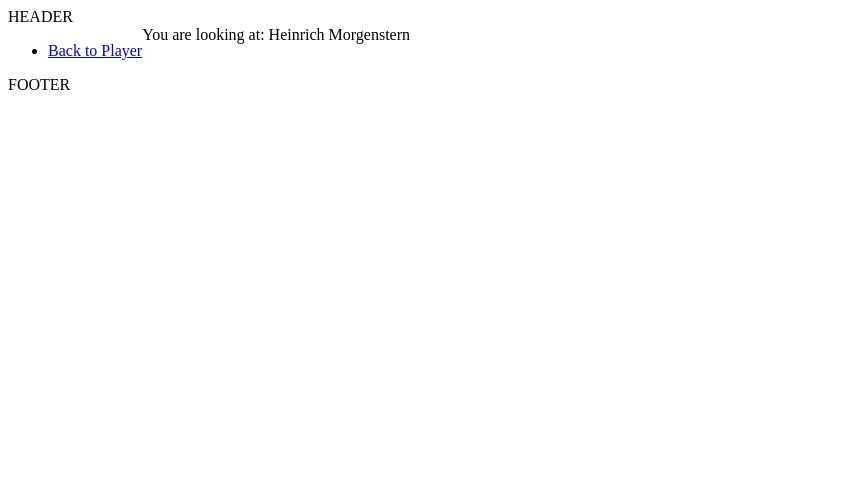
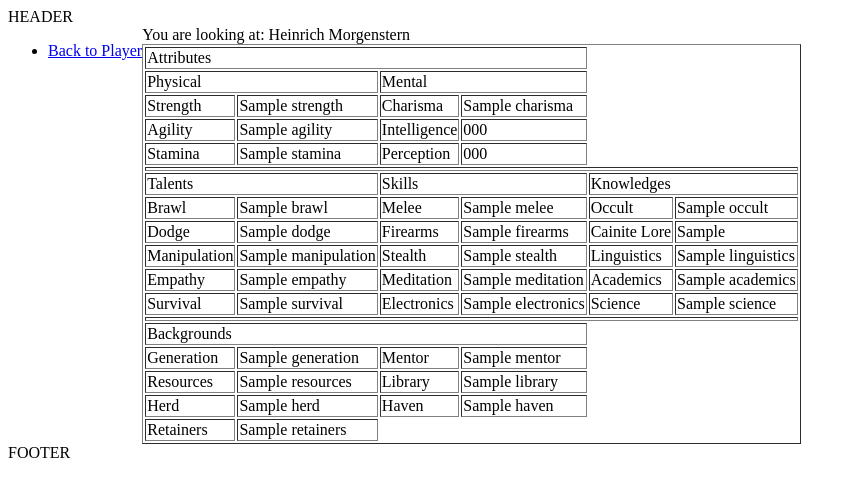
Before and after one commit to Yshekinah/bpbn, a Django app: template domainmanager/templates/domainmanager/charactersheet.html in a window 1280 px wide. Shown: the top 497 px of the page, without its empty margins (0-856 px from the left). Run offline with Django 3.2, Linux system fonts and the light colour scheme; data comes from the database, SQL or seed files in the repository; both versions use the stored data as it was after the commit; tables that the repository leaves empty hold one stand-in row (values such as "Sample post"); the template is opened without the code that fills it: values that come from a table or form of the project are taken from there, most other values are stand-ins (such as "Sample title", 1, 10 or a date in 2020); parts of the project's set-up code (start-up, migrations or seed data) failed here and were passed over.

Commit message:
Character Sheet erste Version ohne Diszis

```diff
--- a/domainmanager/admin.py
+++ b/domainmanager/admin.py
@@ -20,3 +20,5 @@ admin.site.register(Boon)
 admin.site.register(PropertyType)
 admin.site.register(Property)
 admin.site.register(CharacterProperty)
+admin.site.register(Discipline)
+admin.site.register(CharacterDiscipline)
--- a/domainmanager/management/commands/characterManager.py
+++ b/domainmanager/management/commands/characterManager.py
@@ -6,7 +6,7 @@ import sys
 from django.core.management.base import BaseCommand, CommandError
 from domainmanager.models import CharacterProperty, Character,Property
 
-# call by: python manage.py characterManager command=create character=1
+# call by: python manage.py characterManager command=create character=2
 
 class Command(BaseCommand):
 
--- a/domainmanager/models.py
+++ b/domainmanager/models.py
@@ -56,6 +56,13 @@ class Bloodline(models.Model):
     def __str__(self):
         return self.name + " descending from " + self.parent_clan.name
 
+class Discipline(models.Model):
+    name = models.CharField(max_length=100)
+    clan = models.ForeignKey('Clan', related_name='clan')
+
+    def __str__(self):
+        return self.name
+
 class Person(models.Model):
     salutation = models.ForeignKey(Salutation, default=Salutation.STANDARD_SALUTATION)
     firstname = models.CharField(max_length=200)
@@ -94,7 +101,7 @@ class Character(models.Model):
     gender = models.ForeignKey(Gender)
     rank = models.ForeignKey(Rank)
     clan_rank = models.IntegerField()
-    function = models.ForeignKey(PoliticalFuntion)
+    function = models.ForeignKey(PoliticalFuntion, default=6)
     age_category = models.ForeignKey(AgeCategory)
     willpower = models.IntegerField()
     humanity = models.IntegerField()
@@ -119,7 +126,7 @@ class Property(models.Model):
         return self.name
 
 class CharacterProperty(models.Model):
-    character = models.ForeignKey('Character', related_name='character')
+    character = models.ForeignKey('Character', related_name='cp_character')
     property = models.ForeignKey('Property', related_name='property')
     value = models.IntegerField(
         default=1,
@@ -132,6 +139,19 @@ class CharacterProperty(models.Model):
     def __str__(self):
         return self.character.firstname + " " + self.character.lastname + ", " + self.property.name + ": " + str(self.value)
 
+class CharacterDiscipline(models.Model):
+    character = models.ForeignKey('Character', related_name='cd_character')
+    discipline = models.ForeignKey('Discipline', related_name='discipline')
+    level = models.IntegerField(
+        default=1,
+        validators=[
+            MaxValueValidator(10),
+            MinValueValidator(1)
+        ]
+    )
+
+    def __str__(self):
+        return self.character.firstname + " " + self.character.lastname + ", " + self.discipline.name + ": " + str(self.level)
 
 class BoonCategory(models.Model):
     name = models.CharField(max_length=200)
--- a/domainmanager/templates/domainmanager/base.html
+++ b/domainmanager/templates/domainmanager/base.html
@@ -11,6 +11,7 @@
         }
         #sidebar{
             float:left
+
         }
         #content{
             float:left
--- a/domainmanager/templates/domainmanager/charactersheet.html
+++ b/domainmanager/templates/domainmanager/charactersheet.html
@@ -15,4 +15,110 @@
 
 {% block content %}
     You are looking at: {{character.firstname}} {{character.lastname}}
+
+    <table border="1">
+
+        <tr>
+            <td colspan="4">Attributes</td>
+        </tr>
+        <tr>
+            <td colspan="2">Physical</td>
+            <td colspan="2">Mental</td>
+        </tr>
+        <tr>
+            <td>Strength</td>
+            <td>{{ cleanProperties.Strength }} </td>
+            <td>Charisma</td>
+            <td>{{ cleanProperties.Charisma }} </td>
+        </tr>
+        <tr>
+            <td>Agility</td>
+            <td>{{ cleanProperties.Agility }} </td>
+            <td>Intelligence</td>
+            <td>{{ cleanProperties.Intelligence }} </td>
+        </tr>
+        <tr>
+            <td>Stamina</td>
+            <td>{{ cleanProperties.Stamina }} </td>
+            <td>Perception</td>
+            <td>{{ cleanProperties.Perception}} </td>
+        </tr>
+        <tr>
+            <td colspan="6"></td>
+        </tr>
+        <tr>
+            <td colspan="2">Talents</td>
+            <td colspan="2">Skills</td>
+            <td colspan="2">Knowledges</td>
+        </tr>
+        <tr>
+            <td>Brawl</td>
+            <td>{{ cleanProperties.Brawl}} </td>
+            <td>Melee</td>
+            <td>{{ cleanProperties.Melee}} </td>
+            <td>Occult</td>
+            <td>{{ cleanProperties.Occult}} </td>
+        </tr>
+        <tr>
+            <td>Dodge</td>
+            <td>{{ cleanProperties.Dodge}} </td>
+            <td>Firearms</td>
+            <td>{{ cleanProperties.Firearms}} </td>
+            <td>Cainite Lore</td>
+            <td>{{ cleanProperties.Cainite_Lore}} </td>
+        </tr>
+        <tr>
+            <td>Manipulation</td>
+            <td>{{ cleanProperties.Manipulation}} </td>
+            <td>Stealth</td>
+            <td>{{ cleanProperties.Stealth}} </td>
+            <td>Linguistics</td>
+            <td>{{ cleanProperties.Linguistics}} </td>
+        </tr>
+        <tr>
+            <td>Empathy</td>
+            <td>{{ cleanProperties.Empathy}} </td>
+            <td>Meditation</td>
+            <td>{{ cleanProperties.Meditation}} </td>
+            <td>Academics</td>
+            <td>{{ cleanProperties.Academics}} </td>
+        </tr>
+        <tr>
+            <td>Survival</td>
+            <td>{{ cleanProperties.Survival}} </td>
+            <td>Electronics</td>
+            <td>{{ cleanProperties.Electronics}} </td>
+            <td>Science</td>
+            <td>{{ cleanProperties.Science}} </td>
+        </tr>
+        <tr>
+            <td colspan="6"></td>
+        </tr>
+        <tr>
+            <td colspan="4">Backgrounds</td>
+        </tr>
+        <tr>
+            <td>Generation</td>
+            <td>{{ cleanProperties.Generation}} </td>
+            <td>Mentor</td>
+            <td>{{ cleanProperties.Mentor}} </td>
+        </tr>
+        <tr>
+            <td>Resources</td>
+            <td>{{ cleanProperties.Resources}} </td>
+            <td>Library</td>
+            <td>{{ cleanProperties.Library}} </td>
+        </tr>
+        <tr>
+            <td>Herd</td>
+            <td>{{ cleanProperties.Herd}} </td>
+            <td>Haven</td>
+            <td>{{ cleanProperties.Haven}} </td>
+        </tr>
+        <tr>
+            <td>Retainers</td>
+            <td>{{ cleanProperties.Retainers}} </td>
+        </tr>
+    </table>
+
 {% endblock %}
```
Also changed, not shown: domainmanager/views.py (+11 -2 lines), db.sqlite3, domainmanager/migrations/0015_auto_20160515_2033.py (added), domainmanager/migrations/0016_auto_20160515_2035.py (added), domainmanager/migrations/0017_auto_20160515_2040.py (added), domainmanager/migrations/0018_auto_20160515_2056.py (added), domainmanager/migrations/0019_auto_20160515_2101.py (added).
